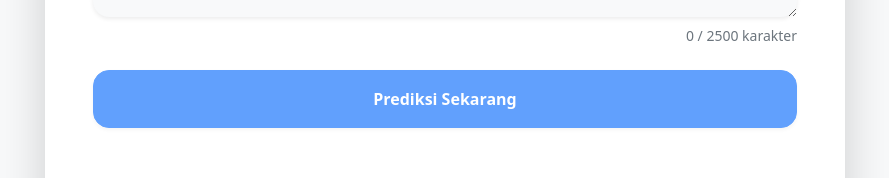
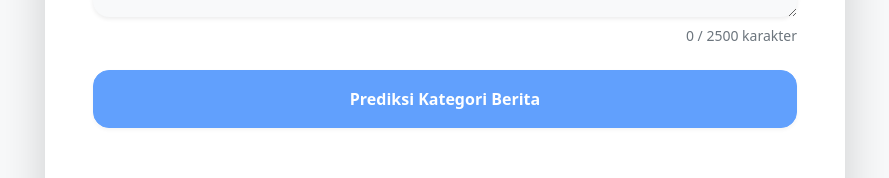
Before and after one commit to rtamb0/model-prediksi-topik-berita, a React (Vite) app in the folder frontend/: page / in a window 1280 px wide. Shown: the part 439-617 px from the top of the page, without its empty margins (195-1084 px from the left). Built offline with nearby package versions, Linux system fonts and the light colour scheme; no server answers.

Commit message:
chore: submit button label

```diff
--- a/frontend/src/components/TextareaForm.jsx
+++ b/frontend/src/components/TextareaForm.jsx
@@ -39,7 +39,7 @@ function TextareaForm({ handleSubmit, placeholder, loading }) {
             Menganalisis...
           </>
         ) : (
-          "Prediksi Sekarang"
+          "Prediksi Kategori Berita"
         )}
       </button>
     </form>
```
